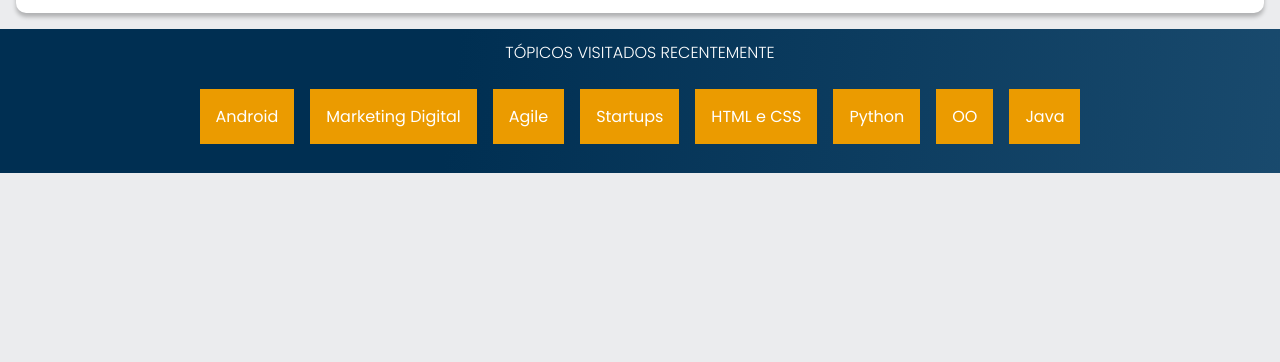
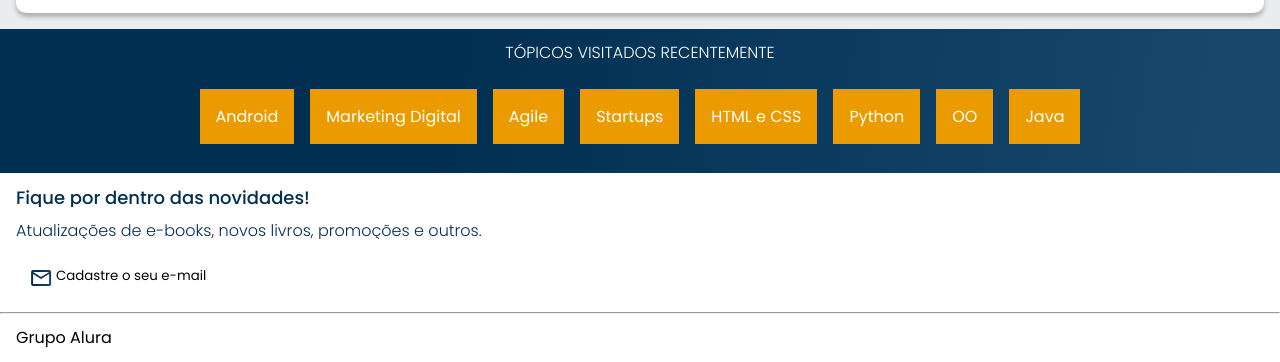
Before and after one commit to NclFrei/AluraBook, a plain HTML site: page index.html in a window 1280 px wide. Shown: the part 2307-2669 px from the top of the page. Before the commit the page ends 2480 px from the top, so only its background shows below. Drawn offline with nearby package versions, Linux system fonts and the light colour scheme.

Commit message:
Adicionando Footer e Contato

```diff
--- a/index.html
+++ b/index.html
@@ -156,6 +156,19 @@
             </il>
         </ul>
     </section>
+
+    <section class="contato">
+        <h2 class="contato__titulo">Fique por dentro das novidades!</h2>
+        <p class="contato__texto">Atualizações de e-books, novos livros, promoções e outros.</p>
+        <input type="email" placeholder="Cadastre o seu e-mail" class="contato__email">
+    </section>
+
+    <hr />
+
+    <footer class="rodape">
+        <h2 class="rodape__titulo">Grupo Alura</h2>
+    </footer>
+
     <script src="https://cdn.jsdelivr.net/npm/swiper@11/swiper-bundle.min.js"></script>
     <script>
         const swiper = new Swiper('.swiper', {
--- a/style.css
+++ b/style.css
@@ -2,6 +2,8 @@
 @import url("styles/banner.css");
 @import url("styles/carrossel.css");
 @import url("styles/topicos.css");
+@import url("styles/contato.css");
+@import url("styles/rodape.css");
 
 :root {
     --cor-de-fundo: #EBECEE;
--- /dev/null
+++ b/styles/contato.css
@@ -0,0 +1,37 @@
+.contato {
+    background-color: var(--branco);
+    padding: 1em;
+}
+
+.contato__titulo,
+.contato__texto {
+    background: var(--azul-degrade);
+    -webkit-background-clip: text;
+    -webkit-text-fill-color: transparent;
+    background-clip: text;
+}
+
+.contato__titulo {
+    font-size: 18px;
+    font-weight: 500;
+}
+
+.contato__texto {
+    font-weight: 300;
+    margin: 1em 0;
+}
+
+.contato__email {
+    padding: 1em;
+    border: 1px solid var(--azul);
+    border-radius: 24px;
+    width: 90%;
+    color: var(--azul);
+}
+
+.contato__email::placeholder {
+    font-family: var(--fonte-principal);
+    color: var(--azul);
+    background: url("../img/Email.svg") no-repeat;
+    padding-left: 2em;
+}
--- /dev/null
+++ b/styles/rodape.css
@@ -0,0 +1,8 @@
+hr {
+    margin: 0;
+}
+
+.rodape {
+    background-color: var(--branco);
+    padding: 1em;
+}
```
Also changed, not shown: img/Email.svg (added).
